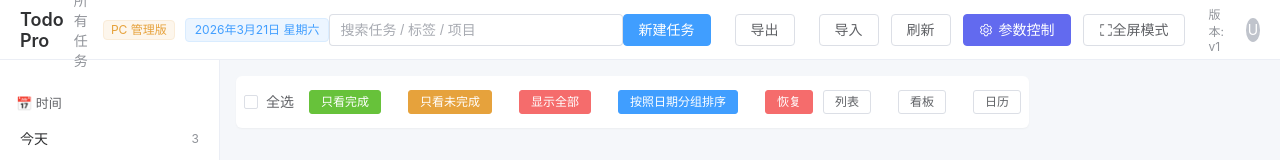
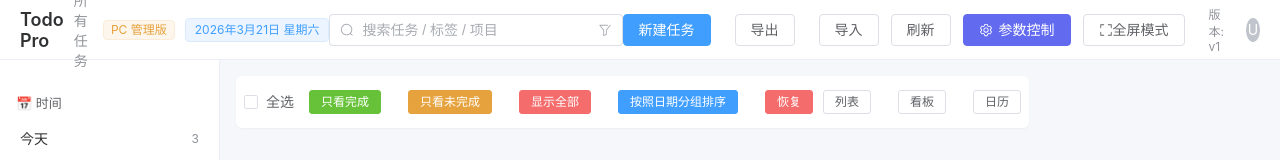
Before and after one commit to KingOfChelsea/NeusoftMemo, a Vue app: page / in a window 1280 px wide. Shown: the top 160 px of the page. Built offline with nearby package versions, Linux system fonts and the light colour scheme.

Commit message:
【1775362955】升级主界面的标签 Signed-off-by: KingOfChelsea <xuzhenyu3333@gmail.com>

```diff
--- a/src/views/Layout/TodoLayout.vue
+++ b/src/views/Layout/TodoLayout.vue
@@ -1,6 +1,6 @@
 <template>
   <div class="todo-app">
-    <!-- Header -->
+    <!-- 眉头栏 Header -->
     <header class="app-header">
       <div class="left">
         <h2 class="logo">Todo Pro</h2>
@@ -10,7 +10,18 @@
       </div>
 
       <div class="center">
-        <el-input placeholder="搜索任务 / 标签 / 项目" v-model="searchText" clearable />
+        <el-input placeholder="搜索任务 / 标签 / 项目" v-model="searchText" clearable>
+          <template #prefix>
+            <el-icon>
+              <Search />
+            </el-icon>
+          </template>
+          <template #suffix>
+            <el-icon>
+              <Filter />
+            </el-icon>
+          </template>
+        </el-input>
       </div>
 
       <div class="right">
```
